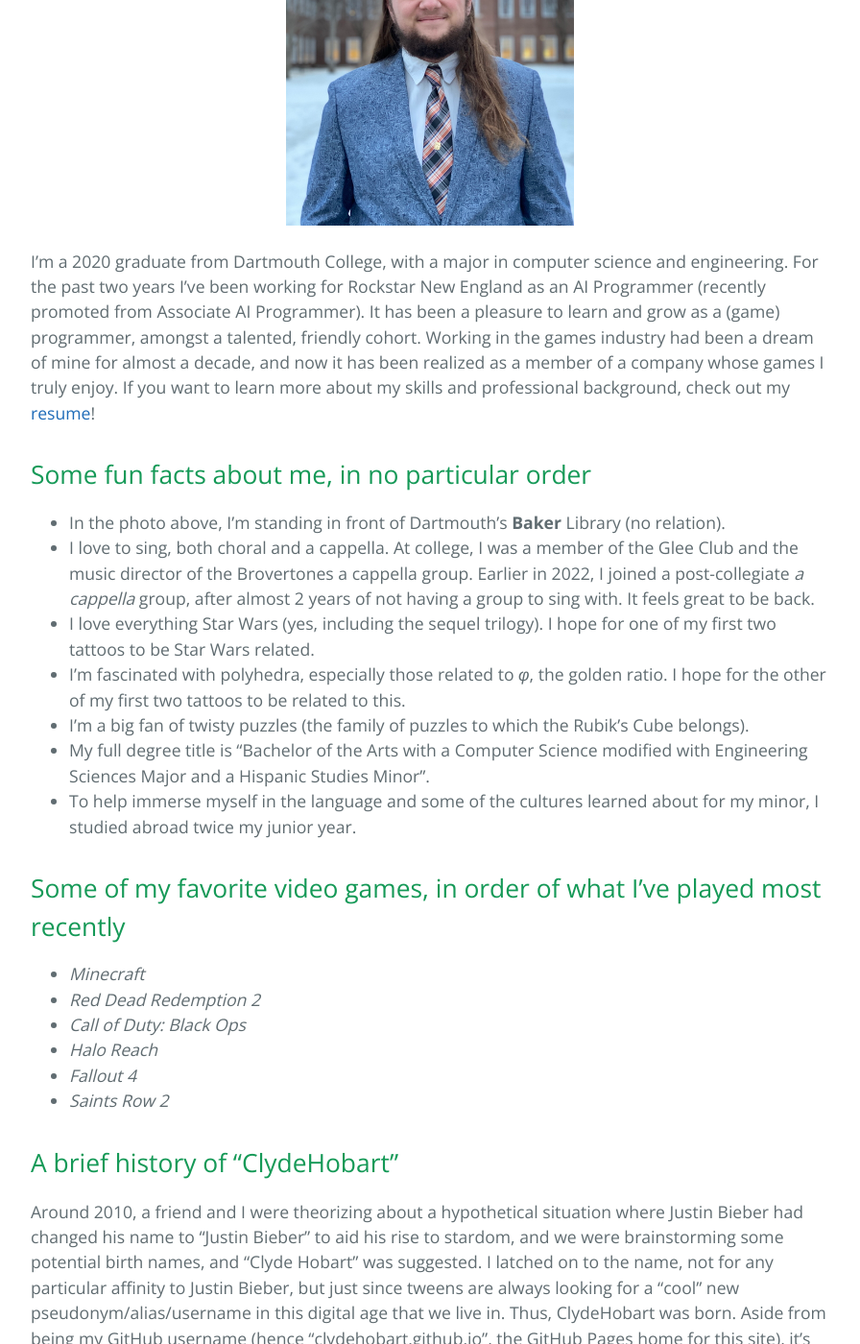
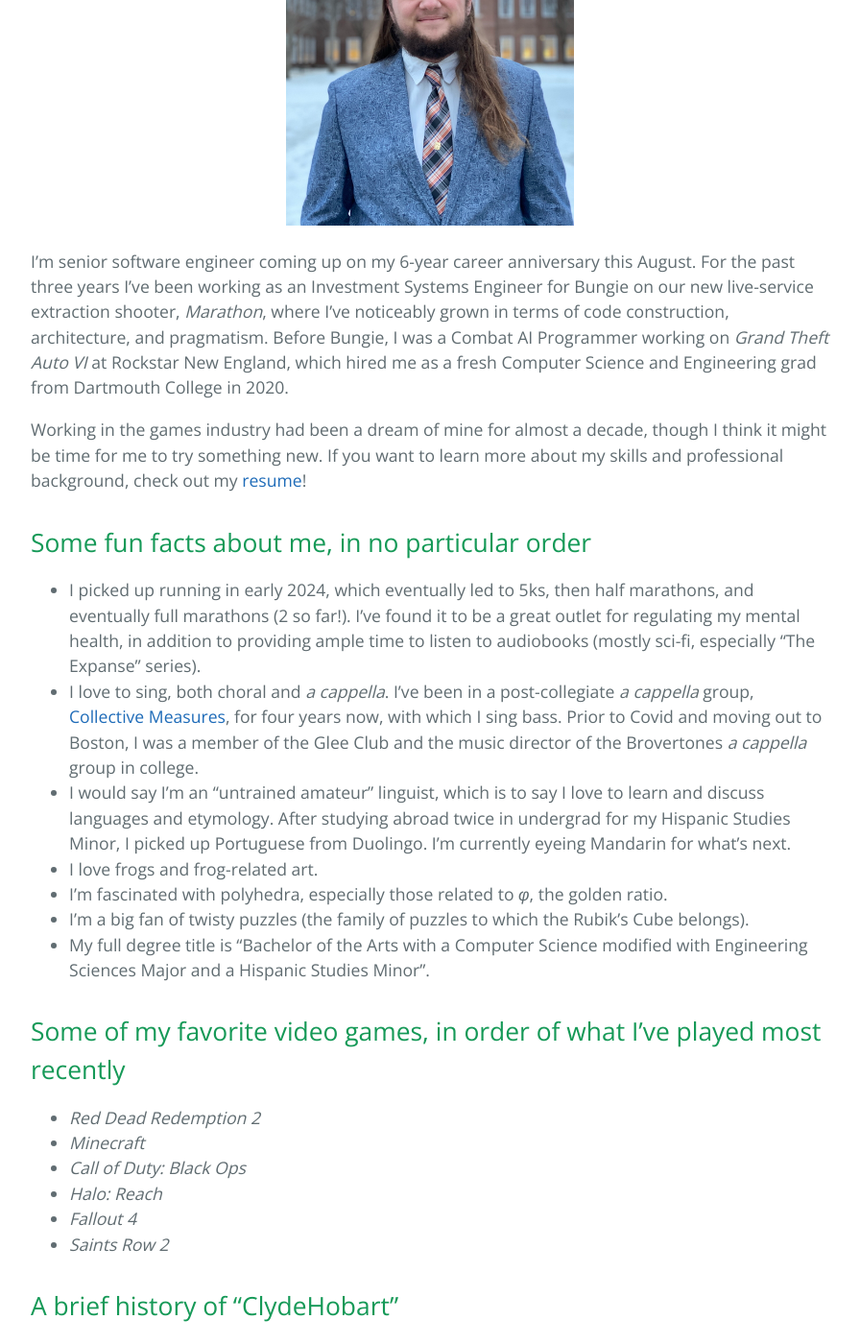
Before and after one commit to ClydeHobart/clydehobart.github.io, a Jekyll site: the page built from about.md, in a window 1280 px wide and 1400 px high, scrolled down 586 px. Shown: the whole window at 96% size, without its empty margins (192-1088 px from the left). Built offline with Jekyll 4.4.1, drawn with Linux system fonts in a browser that asks for light colours; some of the changed text lies outside the part shown.

Commit message:
26X refresh

```diff
--- a/about.md
+++ b/about.md
@@ -11,29 +11,31 @@ order: 0
     <img src="/assets/about/ZekeBaker_Headshot_16x9_small.jpg" alt="Photo of me" title="Photo of me" width="300px"/>
 </div>
 
-I'm a 2020 graduate from Dartmouth College, with a major in computer science and engineering. For the past two years I've been working for Rockstar New England as an AI Programmer (recently promoted from Associate AI Programmer). It has been a pleasure to learn and grow as a (game) programmer, amongst a talented, friendly cohort. Working in the games industry had been a dream of mine for almost a decade, and now it has been realized as a member of a company whose games I truly enjoy. If you want to learn more about my skills and professional background, check out my [resume](/assets/about/ZekeBaker_Resume.pdf)!
+I'm senior software engineer coming up on my 6-year career anniversary this August. For the past three years I've been working as an Investment Systems Engineer for Bungie on our new live-service extraction shooter, *Marathon*, where I've noticeably grown in terms of code construction, architecture, and pragmatism. Before Bungie, I was a Combat AI Programmer working on *Grand Theft Auto VI* at Rockstar New England, which hired me as a fresh Computer Science and Engineering grad from Dartmouth College in 2020.
+
+Working in the games industry had been a dream of mine for almost a decade, though I think it might be time for me to try something new. If you want to learn more about my skills and professional background, check out my [resume](/assets/about/ZekeBaker_Resume.pdf)!
 
 ## Some fun facts about me, in no particular order
 
-* In the photo above, I'm standing in front of Dartmouth's **Baker** Library (no relation).
-* I love to sing, both choral and a cappella. At college, I was a member of the Glee Club and the music director of the Brovertones a cappella group. Earlier in 2022, I joined a post-collegiate *a cappella* group, after almost 2 years of not having a group to sing with. It feels great to be back.
-* I love everything Star Wars (yes, including the sequel trilogy). I hope for one of my first two tattoos to be Star Wars related.
-* I'm fascinated with polyhedra, especially those related to *φ*, the golden ratio. I hope for the other of my first two tattoos to be related to this.
+* I picked up running in early 2024, which eventually led to 5ks, then half marathons, and eventually full marathons (2 so far!). I've found it to be a great outlet for regulating my mental health, in addition to providing ample time to listen to audiobooks (mostly sci-fi, especially "The Expanse" series).
+* I love to sing, both choral and *a cappella*. I've been in a post-collegiate *a cappella* group, [Collective Measures](https://collectivemeasures.wordpress.com/), for four years now, with which I sing bass. Prior to Covid and moving out to Boston, I was a member of the Glee Club and the music director of the Brovertones *a cappella* group in college.
+* I would say I'm an "untrained amateur" linguist, which is to say I love to learn and discuss languages and etymology. After studying abroad twice in undergrad for my Hispanic Studies Minor, I picked up Portuguese from Duolingo. I'm currently eyeing Mandarin for what's next.
+* I love frogs and frog-related art.
+* I'm fascinated with polyhedra, especially those related to *φ*, the golden ratio.
 * I'm a big fan of twisty puzzles (the family of puzzles to which the Rubik's Cube belongs).
 * My full degree title is "Bachelor of the Arts with a Computer Science modified with Engineering Sciences Major and a Hispanic Studies Minor".
-* To help immerse myself in the language and some of the cultures learned about for my minor, I studied abroad twice my junior year.
 
 ## Some of my favorite video games, in order of what I've played most recently
 
+* *Red Dead Redemption 2*
 * *Minecraft*
-* *Red Dead Redemption 2*
 * *Call of Duty: Black Ops*
-* *Halo Reach*
+* *Halo: Reach*
 * *Fallout 4*
 * *Saints Row 2*
 
 ## A brief history of "ClydeHobart"
 
-Around 2010, a friend and I were theorizing about a hypothetical situation where Justin Bieber had changed his name to "Justin Bieber" to aid his rise to stardom, and we were brainstorming some potential birth names, and "Clyde Hobart" was suggested. I latched on to the name, not for any particular affinity to Justin Bieber, but just since tweens are always looking for a "cool" new pseudonym/alias/username in this digital age that we live in. Thus, ClydeHobart was born. Aside from being my GitHub username (hence "clydehobart.github.io", the GitHub Pages home for this site), it's also my username for a grand plethora of sites/apps/games.
+Around 2010, a friend and I were theorizing about a hypothetical situation where Justin Bieber had changed his name to "Justin Bieber" to aid his rise to stardom, and we were brainstorming some potential birth names, and "Clyde Hobart" was suggested. I latched on to the name, not for any particular affinity to Justin Bieber, but just since tweens are always looking for a "cool" new pseudonym/alias/username in this digital age that we live in. Thus, ClydeHobart was born. Aside from being my GitHub username (hence "clydehobart.dev"), it's also my username for a grand plethora of sites/apps/games.
 
 [Go to the Home Page]({{ '/' | absolute_url }})
```
Also changed, not shown: _posts/2024-04-14-drawing-hands.md (added, +26 -0 lines), now.md (+2 -2 lines), 2 other files.
